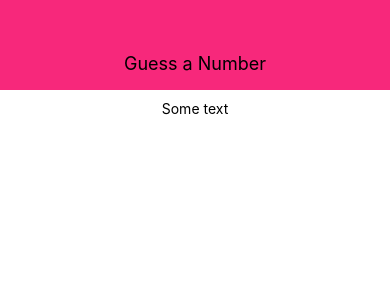
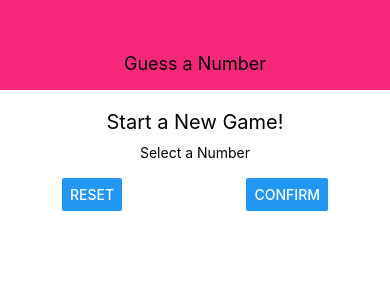
Before and after one commit to jIrwinCline/number-game-react-native, a React Native app: screen / in a window 390 px wide. Shown: the top 300 px of the page. Built offline with nearby package versions, Linux system fonts and the light colour scheme.

Commit message:
add styling to views and create some layout

```diff
--- a/screens/StartGameScreen.js
+++ b/screens/StartGameScreen.js
@@ -1,11 +1,18 @@
 import React from 'react';
-import { View, Text, StyleSheet } from 'react-native';
+import { View, Text, StyleSheet, TextInput, Button } from 'react-native';
 
 const StartGameScreen = props => {
     return (
         <View style={styles.screen}>
-            <Text>Some text</Text>
-
+            <Text style={styles.title}>Start a New Game!</Text>
+            <View style={styles.inputContainer}>
+                <Text>Select a Number</Text>
+                <TextInput />
+                <View style={styles.buttonContainer}>
+                    <Button title='reset' onPress={() => {}}/>
+                    <Button title='Confirm' onPress={() => {}}/>
+                </View>
+            </View>
         </View>
     )
 }
@@ -15,6 +22,22 @@
         flex: 1,
         padding: 10,
         alignItems: 'center',
+    },
+    title: {
+        fontSize: 20,
+        marginVertical: 10,
+    },
+    inputContainer: {
+        width: 300,
+        maxWidth: '80%',
+        alignItems: 'center',
+
+    },
+    buttonContainer: {
+        flexDirection: 'row',
+        width: '100%',
+        justifyContent: 'space-between',
+        paddingHorizontal: 15
     }
 }
 
```
